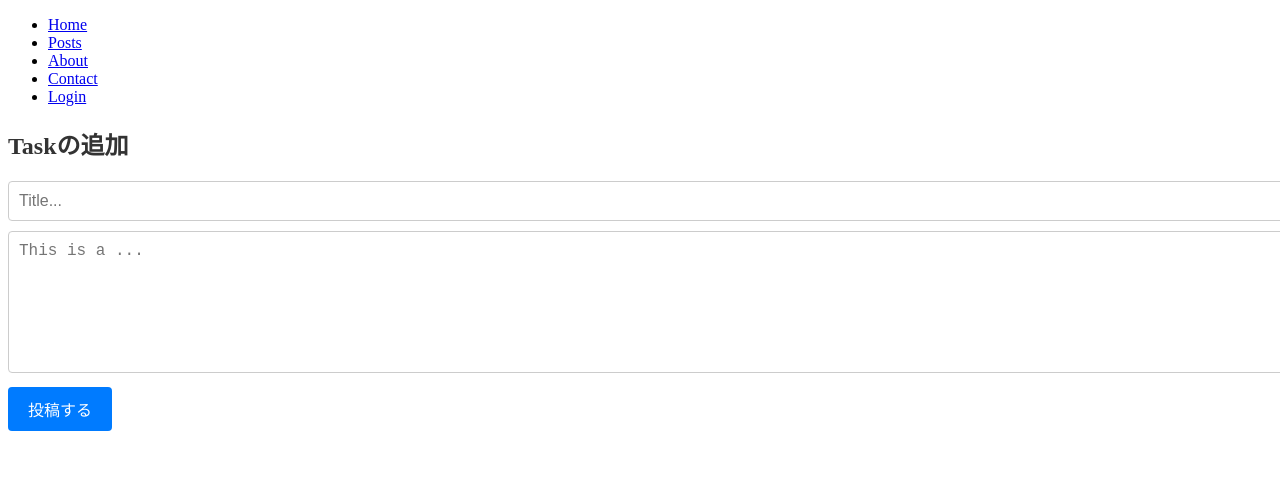
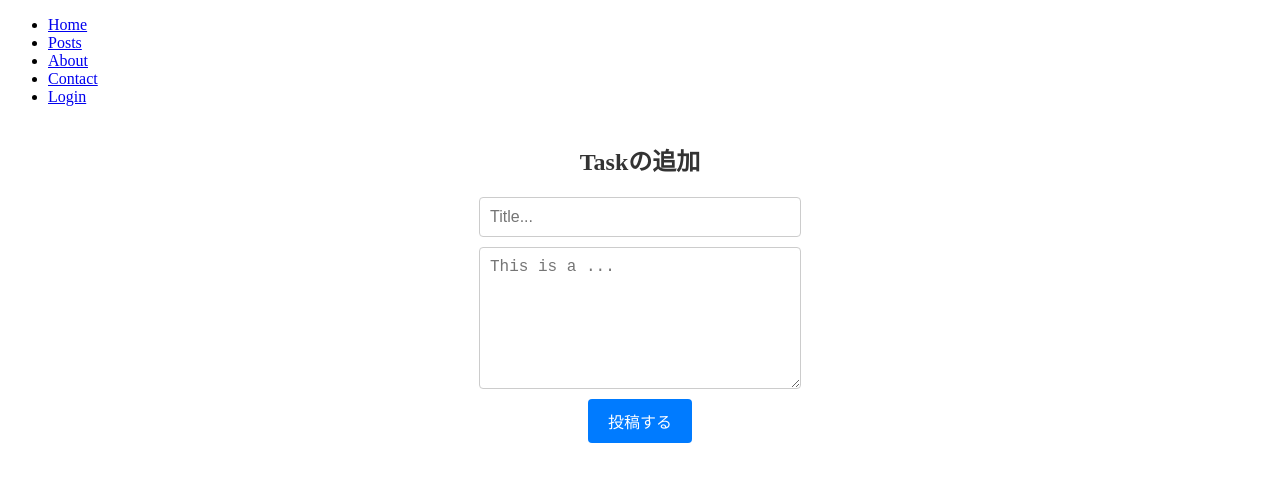
Before and after one commit to kazuya-u/NANOX-REACT, a React (Vite) app: page /addtask in a window 1280 px wide. Shown: the top 482 px of the page. Built offline with nearby package versions, Linux system fonts and the light colour scheme.

Commit message:
Styled for HTML elements provided by the library.

```diff
--- a/src/feature/TaskForm.tsx
+++ b/src/feature/TaskForm.tsx
@@ -42,25 +42,25 @@ const TaskForm = () => {
 
   return (
     <>
-      <Form method="post">
+      <FormWrapper method="post">
         <Heading>Taskの追加</Heading>
         <Input type="text" {...register('title')} placeholder="Title..." />
         <Textarea {...register('description')} placeholder="This is a ..." />
         <SubmitButton disabled={!isDirty || !isValid}>投稿する</SubmitButton>
-      </Form>
+      </FormWrapper>
     </>
   );
 
 };
 
 
-// const Form = styled.form`
-//   display: flex;
-//   flex-direction: column;
-//   align-items: center;
-//   width: 300px;
-//   margin: 0 auto;
-// `;
+const FormWrapper = styled(Form)`
+  display: flex;
+  flex-direction: column;
+  align-items: center;
+  width: 300px;
+  margin: 0 auto;
+`;
 
 const Heading = styled.h2`
   font-size: 24px;
--- a/src/pages/Post.tsx
+++ b/src/pages/Post.tsx
@@ -57,13 +57,13 @@ const Post: React.FC = () => {
 
   return (
     <>
-      <Form method="post">
+      <FormWrapper method="post">
         <Input name="title" placeholder="title" />
         <br />
         <Textarea name="description" id=""></Textarea>
         <br />
         <SubmitButton type="submit">Submit</SubmitButton>
-      </Form>
+      </FormWrapper>
       <h2>{post.data.attributes.title}</h2>
       <div>
         <p>内容:{post.data.attributes.field_description}</p>
@@ -73,6 +73,13 @@ const Post: React.FC = () => {
   );
 };
 
+const FormWrapper = styled(Form)`
+  display: flex;
+  flex-direction: column;
+  align-items: center;
+  width: 300px;
+  margin: 0 auto;
+`;
 
 const Input = styled.input`
   padding: 10px;
```
